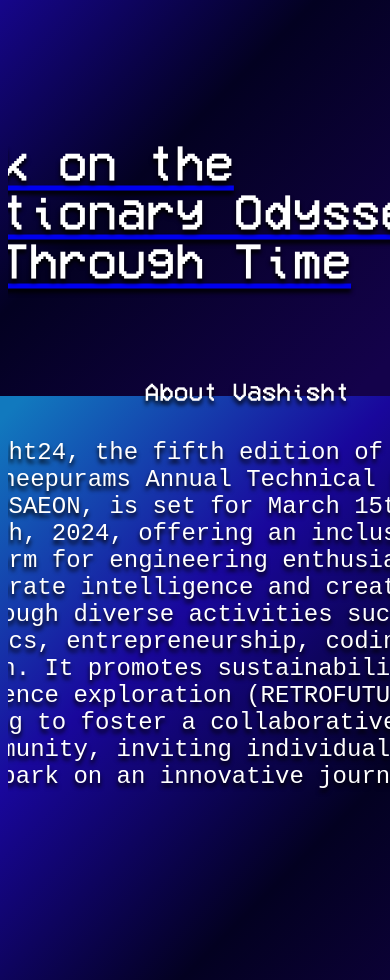
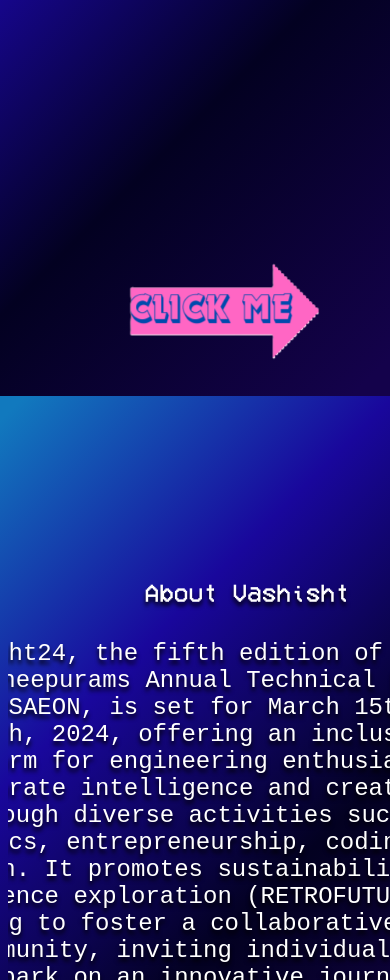
Before and after one commit to harshithb3304/Vashisht24, a Next.js app: page / in a window 390 px wide. Shown: the part 2980-3960 px from the top of the page. Built offline with nearby package versions, Linux system fonts and the light colour scheme.

Commit message:
landingpage

```diff
--- a/src/app/page.js
+++ b/src/app/page.js
@@ -174,6 +174,7 @@ const Page = () => {
           width={150}
           height={120}
         />
+        <Link href={"/about"}>
           <Image
             src="/images/arrow.png"
             className={styles.image16}
@@ -181,9 +182,10 @@ const Page = () => {
             width={400}
             height={400}
           />
-        <Link href={"/about"}>
+        </Link>
+        {/* <Link href={"/about"}>
           <h1>Embark on the Evolutionary Odyssey: Tech Through Time </h1>
-        </Link>
+        </Link> */}
 
         <h2 className={styles.about_v}>About Vashisht</h2>
         <p className={styles.paragraph_landing}>
--- a/src/app/styles/navbar.module.css
+++ b/src/app/styles/navbar.module.css
@@ -141,7 +141,7 @@
         margin-left: auto;
         top: 14px; /* Adjust the top position */
         left: 50%;
-        transform: translateX(-350%);
+        transform: translateX(-270%);
     }
 
     .hamburgerIcon {
--- a/src/app/styles/page.module.css
+++ b/src/app/styles/page.module.css
@@ -421,6 +421,7 @@
     }
 
     .image16{
-      display: none;
+      position: relative;
+      z-index:0;
     }
   }
```
Lines whose indentation alone changed are shown as unchanged.
